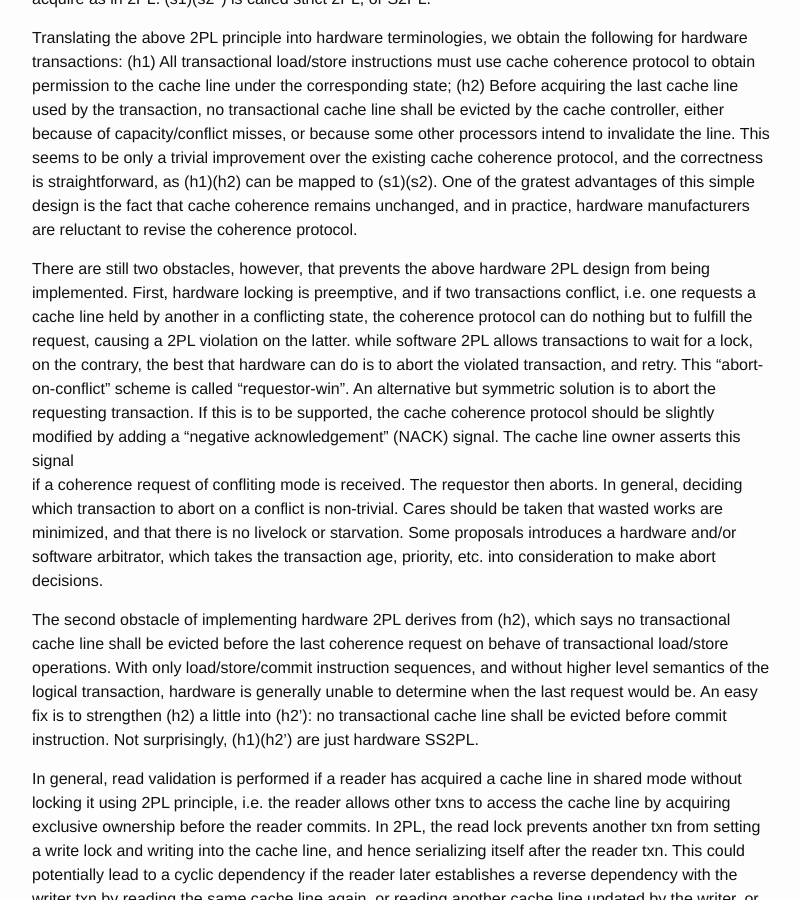
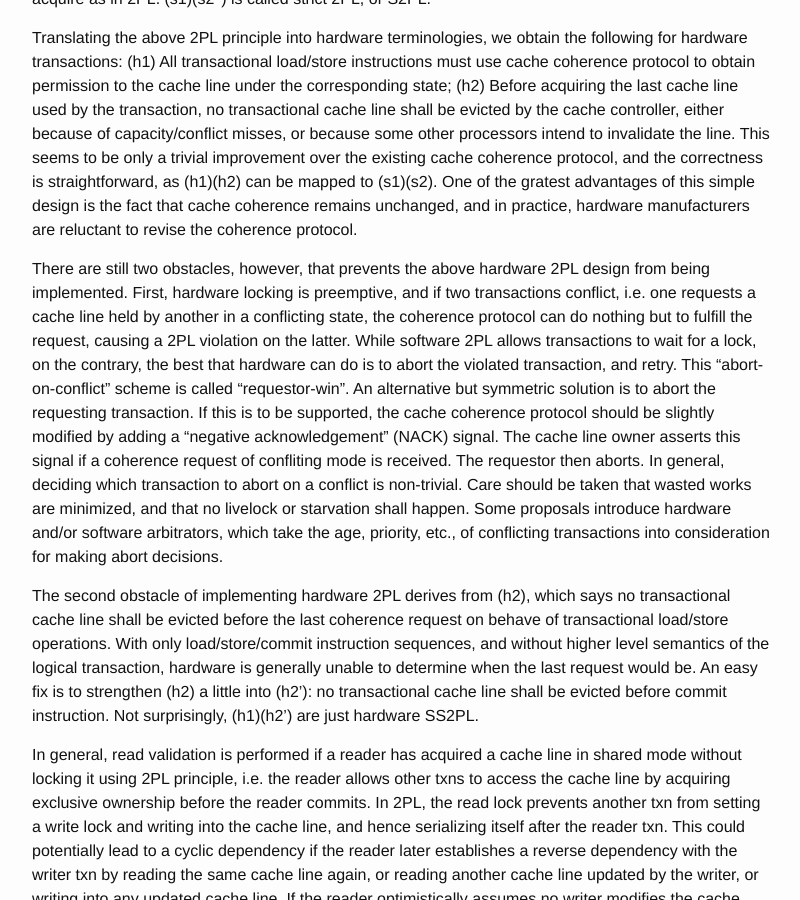
Before and after one commit to wangziqi2013/wangziqi2013.github.io, a Jekyll site: the page built from _posts/2018-03-18-HTM-Hardware-2PL-and-OCC.markdown, in a window 1280 px wide and 900 px high, scrolled down 1494 px. Shown: the whole window, without its empty margins (238-1038 px from the left). Built offline with Jekyll 4.4.1, drawn with Linux system fonts in a browser that asks for light colours.

Commit message:
Fixing typo

```diff
--- a/_posts/2018-03-18-HTM-Hardware-2PL-and-OCC.markdown
+++ b/_posts/2018-03-18-HTM-Hardware-2PL-and-OCC.markdown
@@ -61,15 +61,15 @@ protocol.
 
 There are still two obstacles, however, that prevents the above hardware 2PL design from being implemented. First, hardware locking
 is preemptive, and if two transactions conflict, i.e. one requests a cache line held by another in a conflicting state, the
-coherence protocol can do nothing but to fulfill the request, causing a 2PL violation on the latter. while software 2PL
+coherence protocol can do nothing but to fulfill the request, causing a 2PL violation on the latter. While software 2PL
 allows transactions to wait for a lock, on the contrary, the best that hardware can do is to abort the
 violated transaction, and retry. This "abort-on-conflict" scheme is called "requestor-win". An alternative but symmetric
 solution is to abort the requesting transaction. If this is to be supported, the cache coherence protocol should be
 slightly modified by adding a "negative acknowledgement" (NACK) signal. The cache line owner asserts this signal
 if a coherence request of confliting mode is received. The requestor then aborts. In general, deciding which transaction
-to abort on a conflict is non-trivial. Cares should be taken that wasted works are minimized, and that there is no livelock or
-starvation. Some proposals introduces a hardware and/or software arbitrator, which takes the transaction age, priority, etc. into
-consideration to make abort decisions.
+to abort on a conflict is non-trivial. Care should be taken that wasted works are minimized, and that no livelock or
+starvation shall happen. Some proposals introduce hardware and/or software arbitrators, which take the age, priority, etc.,
+of conflicting transactions into consideration for making abort decisions.
 
 The second obstacle of implementing hardware 2PL derives from (h2), which says no transactional cache line shall be evicted before the
 last coherence request on behave of transactional load/store operations. With only load/store/commit instruction sequences, and without
```
